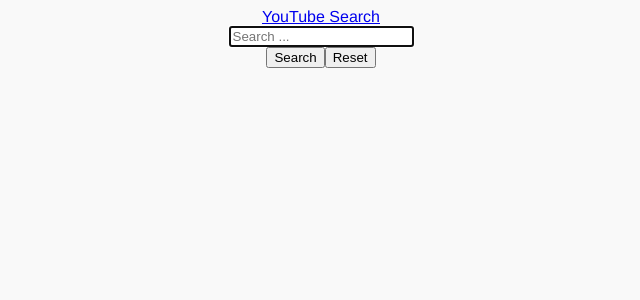
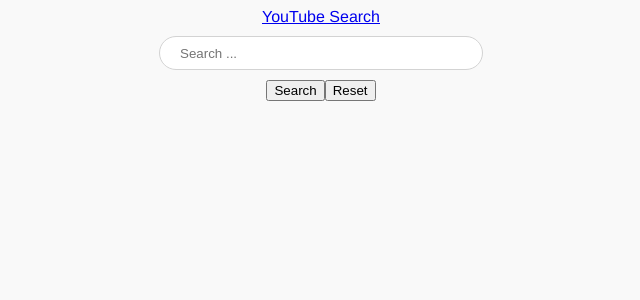
Before and after one commit to dawidstask/yt-app, a Vue app: page /#/ in a window 1280 px wide. Shown: the top 300 px of the page, without its empty margins (319-959 px from the left). Built offline with nearby package versions, Linux system fonts and the light colour scheme.

Commit message:
Style search input

```diff
--- a/src/components/SearchForm.vue
+++ b/src/components/SearchForm.vue
@@ -41,5 +41,14 @@
 };
 </script>
 
-<style scoped>
+<style lang="stylus" scoped>
+  input
+    width: 300px
+    height: 30px
+    margin: 10px
+    border: 1px solid lightgrey
+    border-radius: 20px
+    padding-left: 20px
+    &:focus
+      outline: none
 </style>
```
